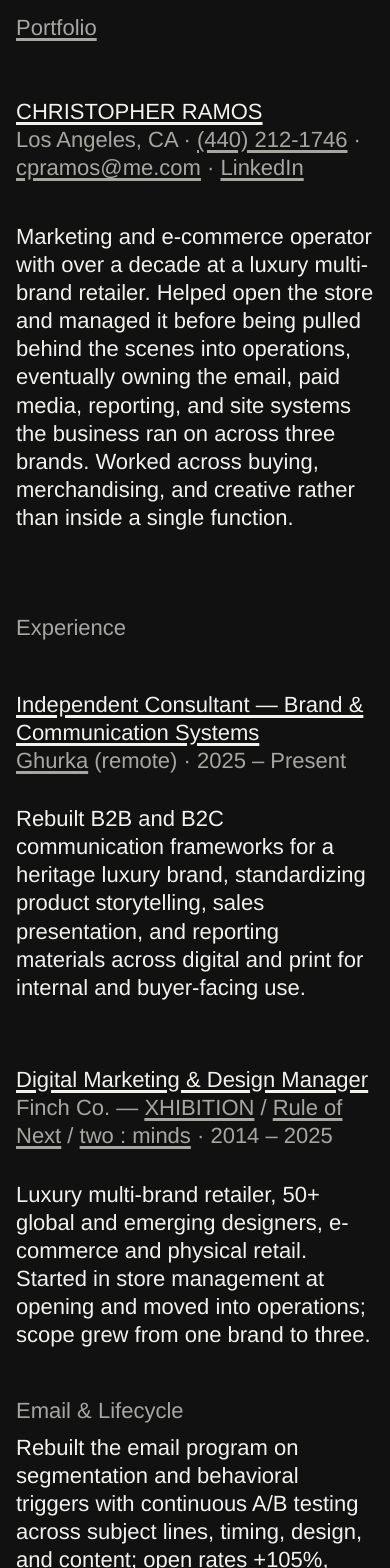
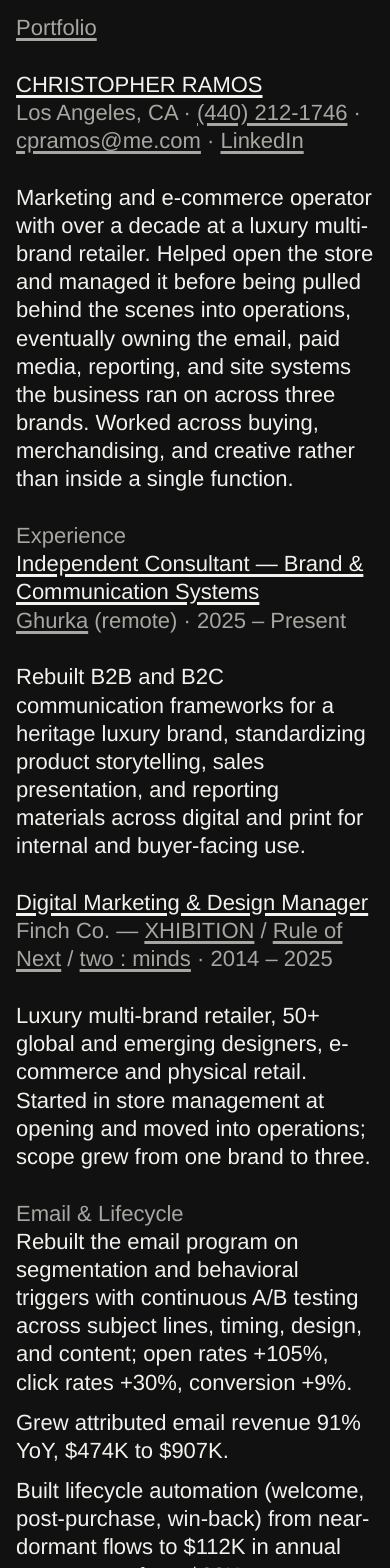
Before and after one commit to pianogoth/christopherparkramos.com, a Next.js app: page /resume in a window 390 px wide. Shown: the top 1568 px of the page. Built offline with nearby package versions, Linux system fonts and the light colour scheme.

Commit message:
Normalize resume vertical rhythm

```diff
--- a/app/globals.css
+++ b/app/globals.css
@@ -49,25 +49,29 @@
 .footer-nav { display: flex; gap: 30px; align-items: baseline; margin-top: 30px; }
 .footer-nav .back-top { margin-top: 0; }
 
-.resume-main { max-width: 44ch; }
-.resume-nav { margin-bottom: 70px; color: var(--secondary); }
+.resume-main { --resume-gap: 1.3em; max-width: 44ch; }
+.resume-nav { margin-bottom: var(--resume-gap); color: var(--secondary); }
 .resume-nav a, .resume-contact a, .resume-role-header a, .resume-section > p a { text-decoration: underline; text-decoration-color: var(--secondary); text-decoration-thickness: 3px; text-underline-offset: 3px; }
-.resume-header { margin-bottom: 110px; }
+.resume-header { margin-bottom: var(--resume-gap); }
 .resume-header h1 { margin: 0; font: inherit; text-decoration-line: underline; text-decoration-color: currentColor; text-decoration-thickness: 3px; text-underline-offset: 3px; }
-.resume-contact { margin: 0 0 40px; color: var(--secondary); }
+.resume-contact { margin: 0 0 var(--resume-gap); color: var(--secondary); }
 .resume-summary { margin: 0; }
-.resume-section { margin-bottom: 110px; }
-.resume-section > h2 { margin: 0 0 48px; color: var(--secondary); font: inherit; }
-.resume-role { margin: 0 0 82px; }
-.resume-role-header { margin-bottom: 30px; }
+.resume-section { margin-bottom: var(--resume-gap); }
+.resume-section:last-of-type { margin-bottom: 0; }
+.resume-section > h2 { margin: 0; color: var(--secondary); font: inherit; }
+.resume-section > p { margin: 0; }
+.resume-role { margin: 0 0 var(--resume-gap); }
+.resume-role:last-child { margin-bottom: 0; }
+.resume-role-header { margin-bottom: var(--resume-gap); }
 .resume-role-header h3 { margin: 0; font: inherit; text-decoration-line: underline; text-decoration-color: currentColor; text-decoration-thickness: 3px; text-underline-offset: 3px; }
 .resume-role-header p { margin: 0; color: var(--secondary); }
-.resume-role > p { margin: 0 0 30px; }
-.resume-category { margin: 48px 0 0; }
-.resume-category h4 { margin: 0 0 8px; color: var(--secondary); font: inherit; }
+.resume-role > p { margin: 0; }
+.resume-category { margin: var(--resume-gap) 0 0; }
+.resume-category h4 { margin: 0; color: var(--secondary); font: inherit; }
 .resume-main ul { margin: 0; padding-left: 0; list-style: none; }
 .resume-main li { margin: 0 0 12px; }
-.resume-footer { margin: 110px 0 0; color: var(--secondary); }
+.resume-main li:last-child { margin-bottom: 0; }
+.resume-footer { margin: var(--resume-gap) 0 0; color: var(--secondary); }
 .resume-footer .footer-nav { margin-top: 0; }
 
 @media (max-width: 760px) {
@@ -76,9 +80,6 @@
   .site-header { margin-bottom: 42px; }
   .case-study { margin-bottom: 82px; }
   footer { margin-top: 100px; }
-  .resume-nav { margin-bottom: 56px; }
-  .resume-header, .resume-section { margin-bottom: 82px; }
-  .resume-role { margin-bottom: 64px; }
 }
 
 @media (prefers-reduced-motion: reduce) {
```
Also changed, not shown: 1 other file (tests, documents, lock files or other folders).
